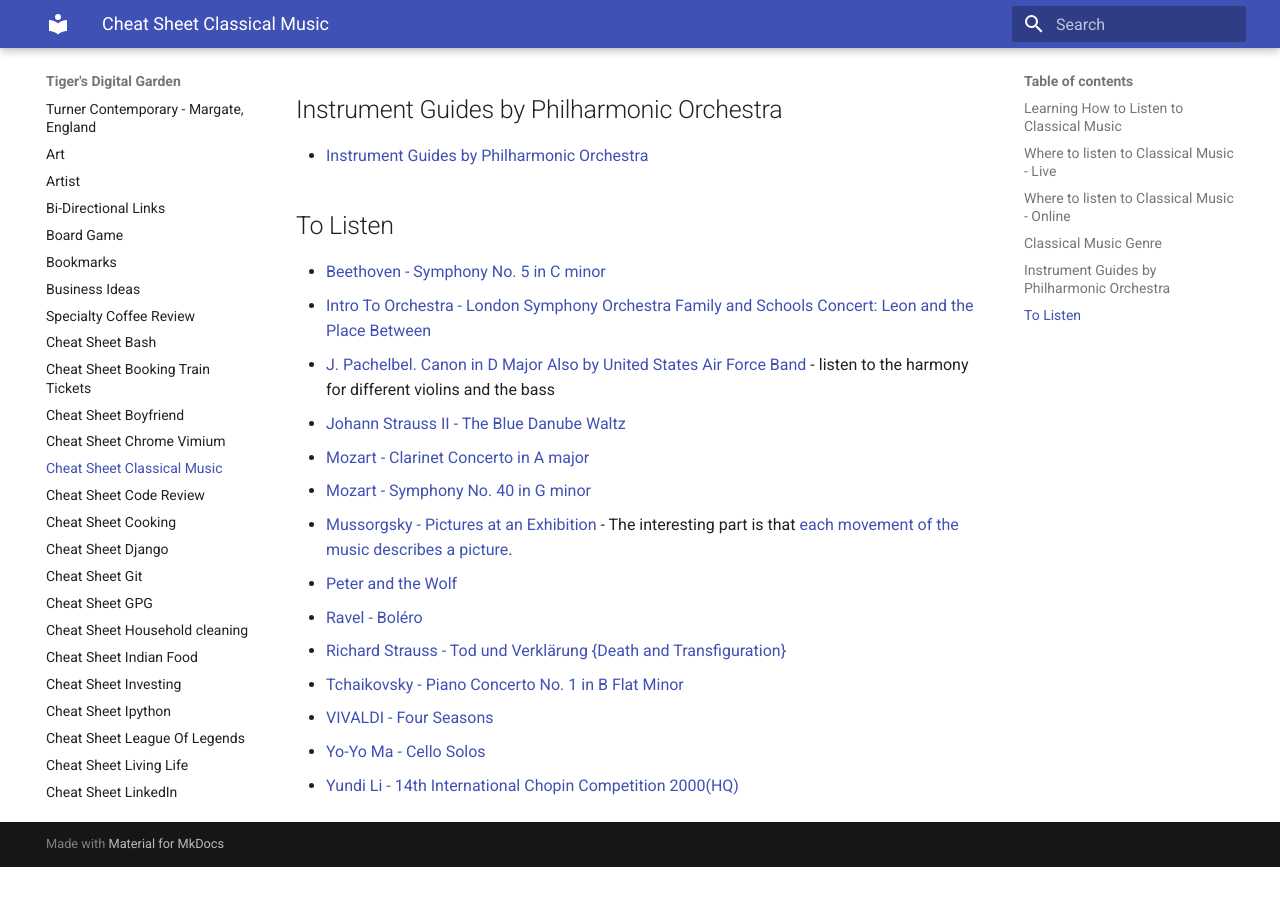
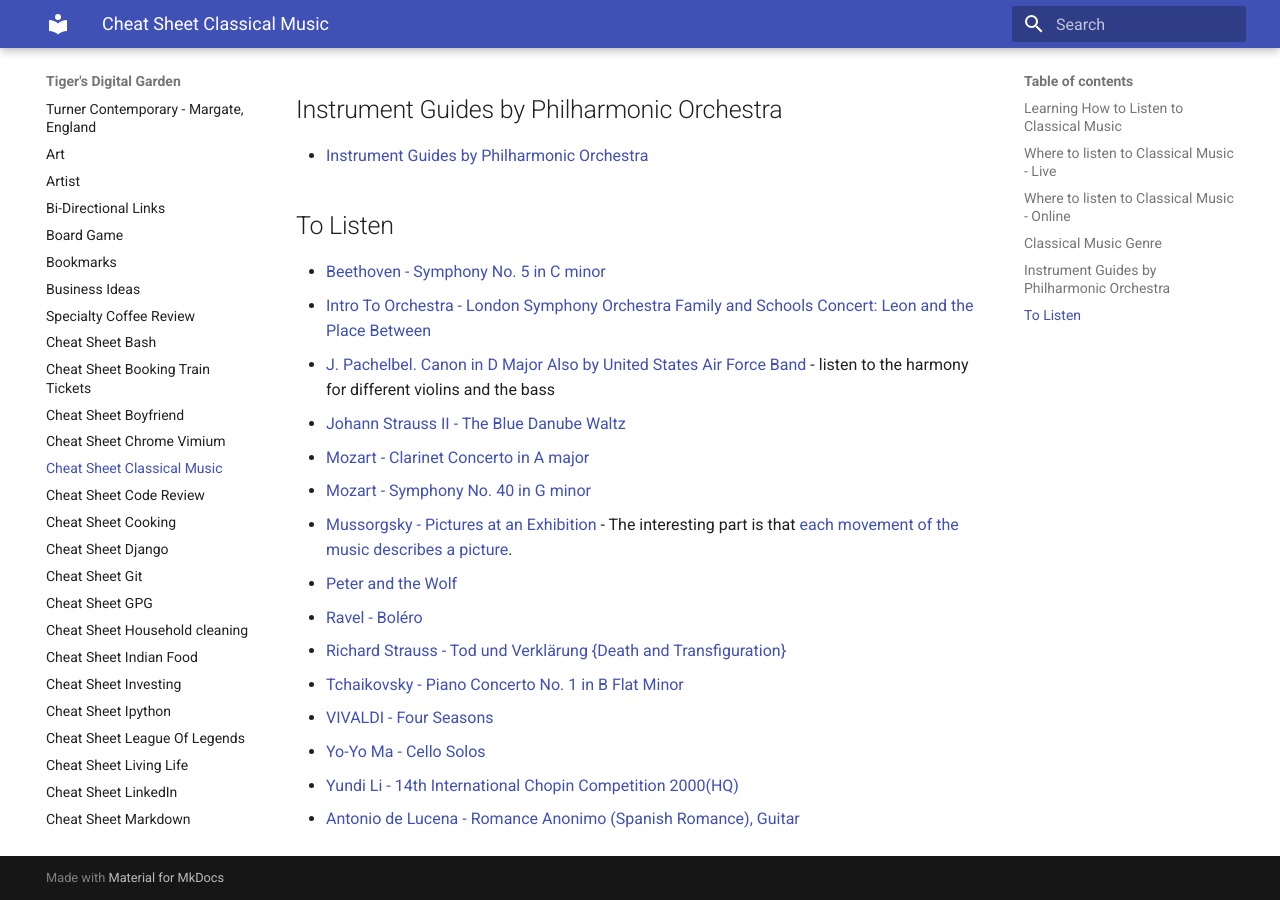
Before and after one commit to ynotstartups/notes, an MkDocs documentation site: the page built from notes/cheat-sheet-classical-music.md, in a window 1280 px wide and 900 px high, scrolled down 924 px. Built offline with MkDocs 1.6.1 and Material for MkDocs 9.7.7, drawn with Linux system fonts in a browser that asks for light colours; before the commit the page ends 1791 px from its top, so only the background shows below that.

Commit message:
add music

```diff
--- a/notes/cheat-sheet-classical-music.md
+++ b/notes/cheat-sheet-classical-music.md
@@ -47,3 +47,4 @@
 - [VIVALDI - Four Seasons](https://www.youtube.com/watch?v=YnDLlajMxyo)
 - [Yo-Yo Ma - Cello Solos](https://www.youtube.com/watch?v=xR4IElye7eg&list=PLa2Nqyzs2sklUoKqXWqGqd74yibTDzMsu)
 - [Yundi Li - 14th International Chopin Competition 2000(HQ)](https://www.youtube.com/watch?v=e87JqA2hLxA)
+- [Antonio de Lucena - Romance Anonimo (Spanish Romance), Guitar](https://www.youtube.com/watch?v=qaVTLEEJxhs)
```
